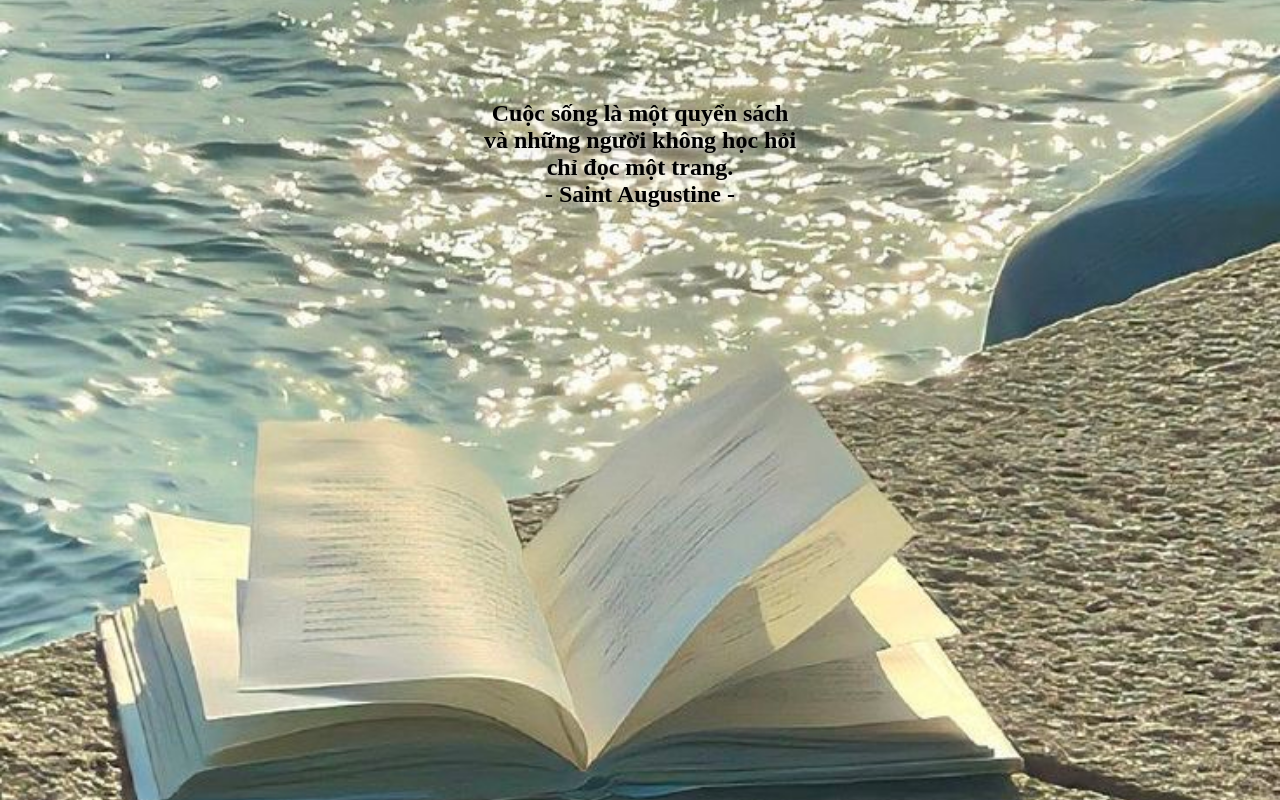
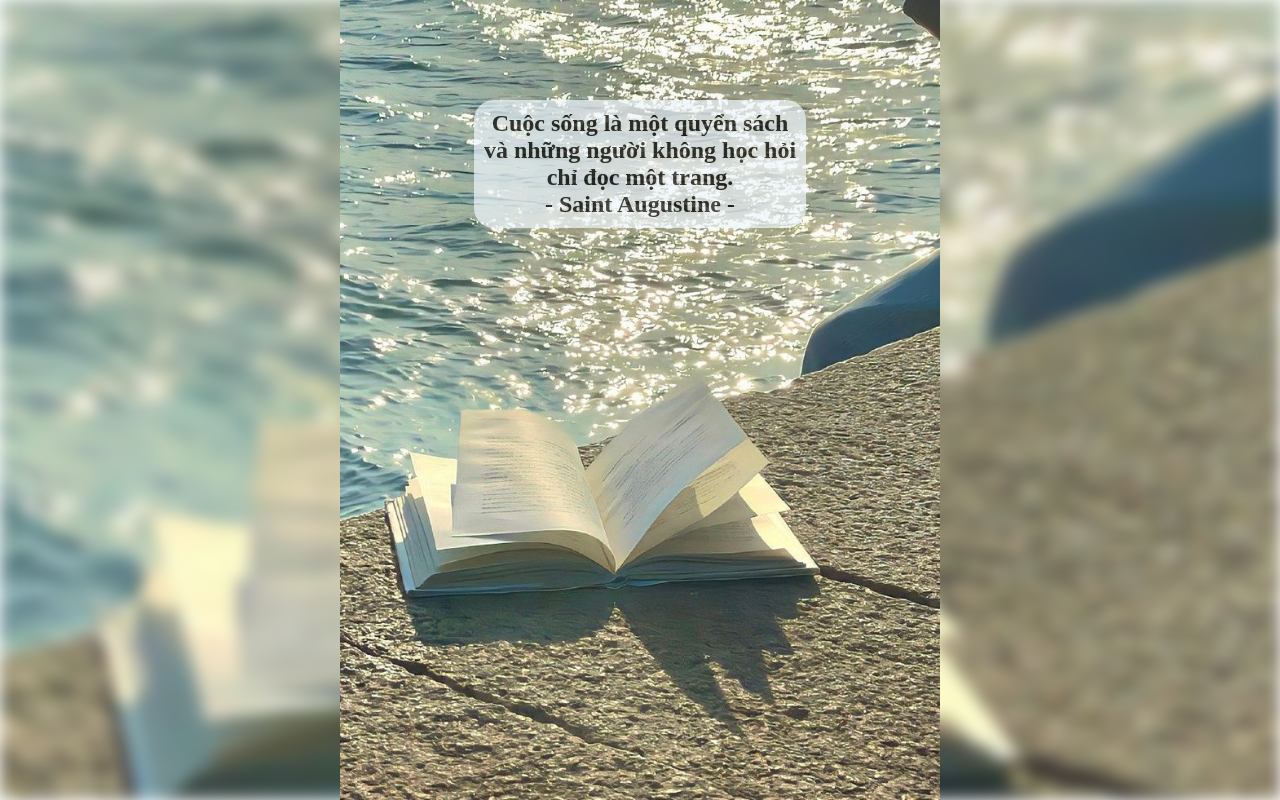
Before and after one commit to TanNhatCMS/thongdiepchoban, a Next.js app: page /thang-4 in a window 1280 px wide. Built offline with nearby package versions, Linux system fonts and the light colour scheme; a web font is replaced by a local one.

Commit message:
fix: fix layout April

```diff
--- a/src/app/thang-4/page.tsx
+++ b/src/app/thang-4/page.tsx
@@ -1,30 +1,29 @@
-import Image from "next/image";
-import {Metadata} from "next";
+import Image from 'next/image';
+import { Metadata } from 'next';
 import styles from '../styles/april.module.css';
 import aprilImage from '../../../public/assets/images/april.jpg'; // Import hình ảnh
 
 export const metadata: Metadata = {
-    title: "Thông điệp tháng 4",
+  title: 'Thông điệp tháng 4',
 };
 export default function April() {
   return (
     <div className={styles.cauChuyen}>
       <div className={styles.thongDiep}>
-        <span className={styles.text}>
+        <p>
           Cuộc sống là một quyển sách
           <br />
           và những người không học hỏi
           <br />
           chỉ đọc một trang.
-          <br />
-          - Saint Augustine -
-        </span>
+          <br /> - Saint Augustine -
+        </p>
       </div>
       <Image
         src={aprilImage}
         alt="Tháng 4"
-        layout="fill"
-        objectFit="cover"
+        fill
+        style={{ objectFit: 'contain' }}
         priority
       />
     </div>
```
